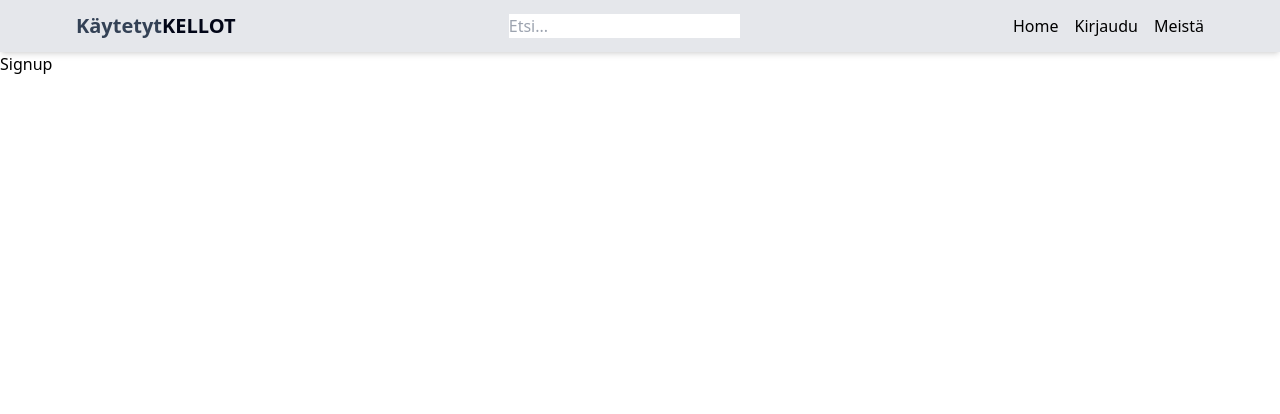
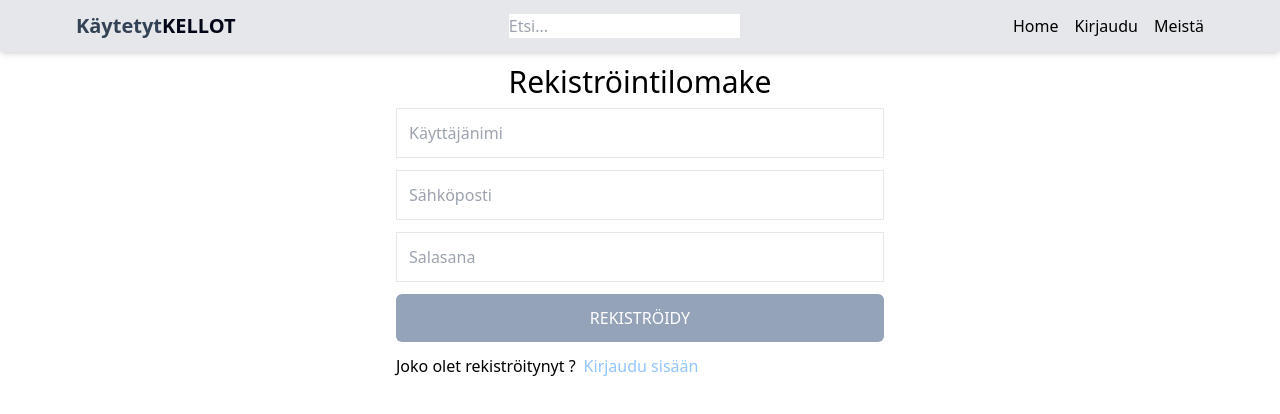
Before and after one commit to DmitryNov74/kellostore, a React (Vite) app in the folder frontend/: page /sign-up in a window 1280 px wide. Shown: the top 414 px of the page. Built offline with nearby package versions, Linux system fonts and the light colour scheme.

Commit message:
signup completed

```diff
--- a/frontend/src/pages/Signup.jsx
+++ b/frontend/src/pages/Signup.jsx
@@ -1,5 +1,76 @@
-import React from 'react';
+import React, { useState } from 'react';
+import { Link, useNavigate } from 'react-router-dom';
 
 export default function Signup() {
-  return <div>Signup</div>;
+  const [formData, setFormData] = useState({});
+  const [error, setError] = useState(null);
+  const navigate = useNavigate();
+
+  const handleChange = (e) => {
+    setFormData({
+      ...formData,
+      [e.target.id]: e.target.value,
+    });
+  };
+
+  const handleSubmit = async (e) => {
+    e.preventDefault();
+    try {
+      const res = await fetch('/api/auth/signup', {
+        method: 'POST',
+        headers: {
+          'Content-Type': 'application/json',
+        },
+        body: JSON.stringify(formData),
+      });
+      const data = await res.json();
+      if (data.success === false) {
+        setError(data.message);
+        return;
+      }
+      setError(null);
+      navigate('/sign-in');
+    } catch (error) {
+      setError(error.message);
+    }
+  };
+
+  return (
+    <div className="p-3 max-w-lg mx-auto">
+      <h1 className="text-3xl text-center">Rekiströintilomake</h1>
+      <form onSubmit={handleSubmit} className="flex flex-col gap-3 mt-2">
+        <input
+          type="text"
+          placeholder="Käyttäjänimi"
+          className="border p-3"
+          id="username"
+          onChange={handleChange}
+        />
+        <input
+          type="email"
+          placeholder="Sähköposti"
+          className="border p-3"
+          id="email"
+          onChange={handleChange}
+        />
+        <input
+          type="password"
+          placeholder="Salasana"
+          className="border p-3"
+          id="password"
+          onChange={handleChange}
+        />
+        <button className="bg-slate-400 rounded-md text-white p-3 hover:opacity-70">
+          REKISTRÖIDY
+        </button>
+      </form>
+      <div className="flex gap-2 mt-3">
+        <p>Joko olet rekiströitynyt ? </p>
+        <Link to={'/sign-in'}>
+          <span className="text-blue-300">Kirjaudu sisään</span>
+        </Link>
+      </div>
+      {error && <p className="text-red-700">{error}</p>}
+    </div>
+  );
 }
--- a/frontend/vite.config.js
+++ b/frontend/vite.config.js
@@ -1,7 +1,15 @@
-import { defineConfig } from 'vite'
-import react from '@vitejs/plugin-react-swc'
+import { defineConfig } from 'vite';
+import react from '@vitejs/plugin-react-swc';
 
 // https://vitejs.dev/config/
 export default defineConfig({
+  server: {
+    proxy: {
+      '/api': {
+        target: 'http://localhost:5002',
+        secure: false,
+      },
+    },
+  },
   plugins: [react()],
-})
+});
```
